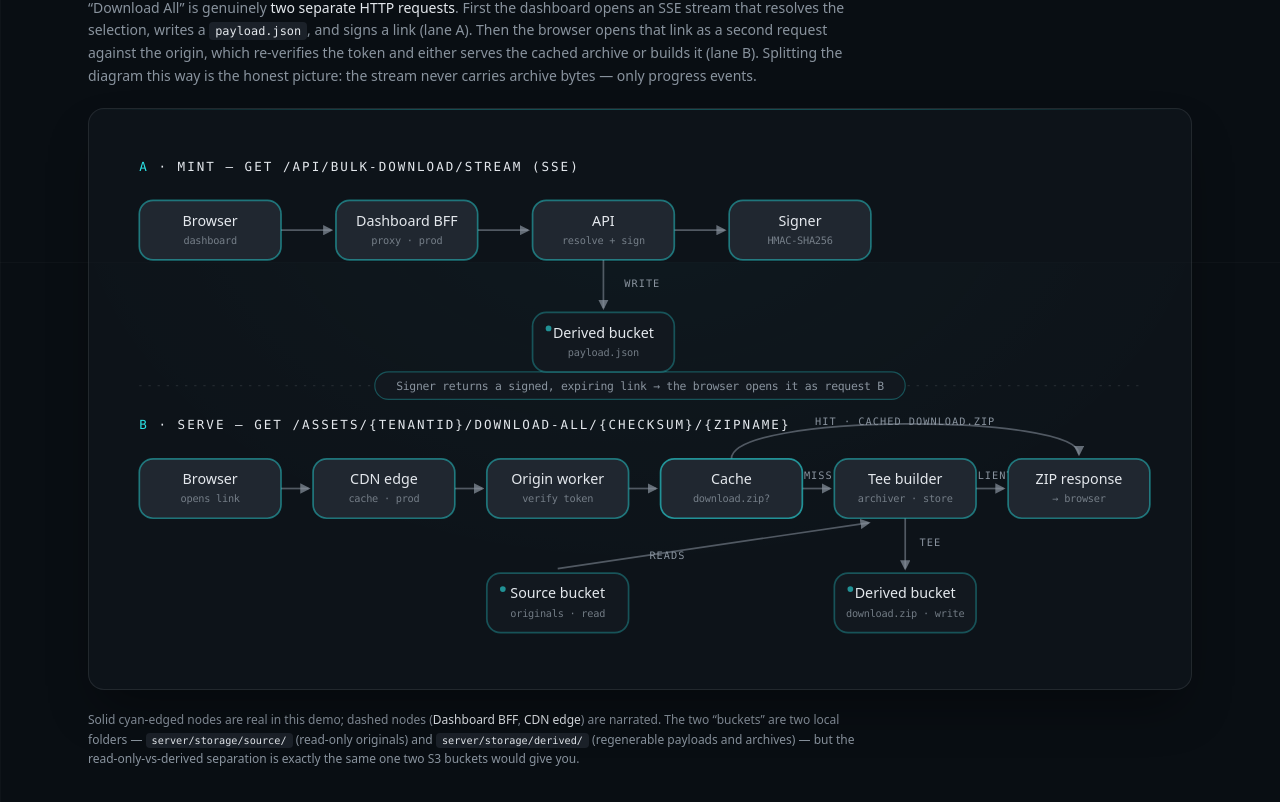
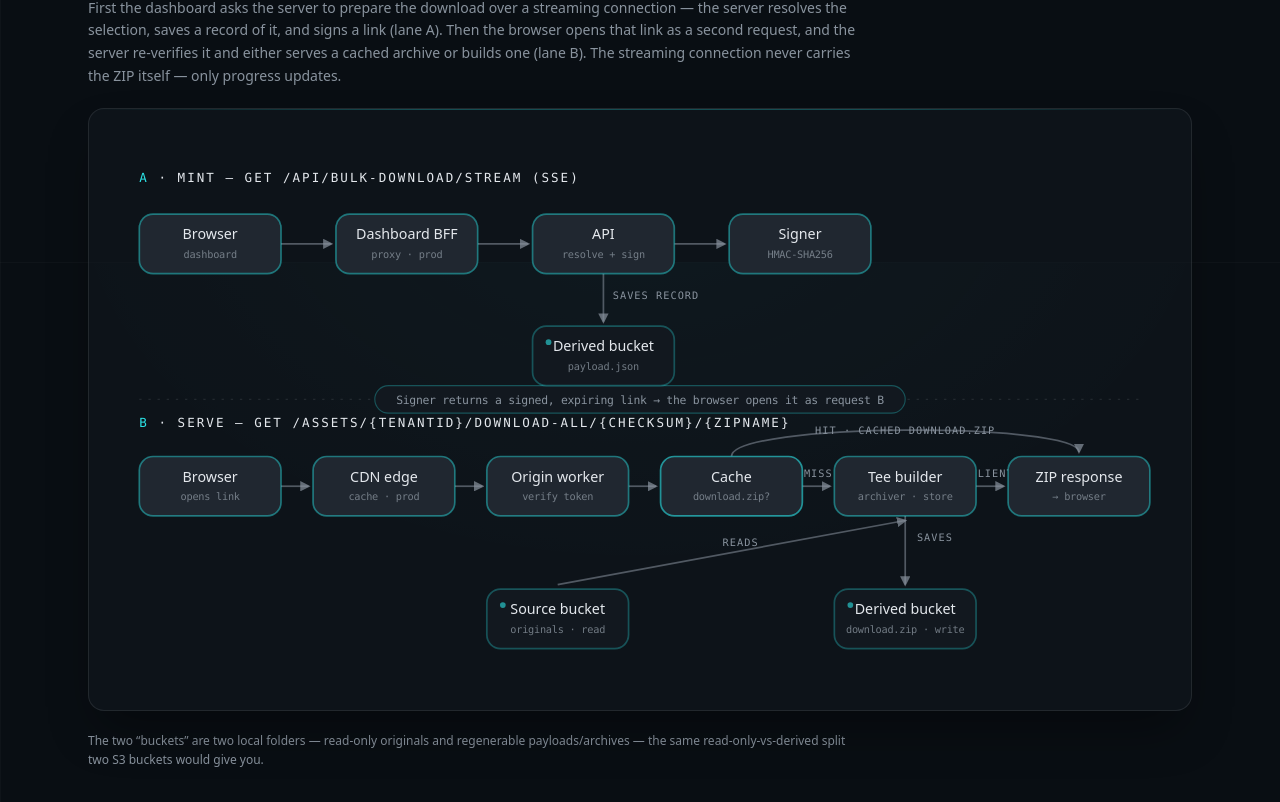
Before and after one commit to Ayush-Ghiya/bulk-download, a React (Vite) app in the folder web/: page /#/how-it-works in a window 1280 px wide. Shown: the part 538-1340 px from the top of the page. Built offline with nearby package versions, Linux system fonts and the light colour scheme.

Commit message:
fix(web): correct architecture-diagram geometry; uniform nodes; plain prose

```diff
--- a/web/src/components/deepdive/ArchitectureDiagram.tsx
+++ b/web/src/components/deepdive/ArchitectureDiagram.tsx
@@ -13,7 +13,7 @@ import type React from "react";
  * ------------------------------------------------------------------ */
 
 const W = 908;
-const H = 452;
+const H = 470;
 const NW = 124;
 const NH = 52;
 
@@ -28,24 +28,24 @@ interface NodeDef {
   kind: Kind;
 }
 
-// ---- Lane A: mint the link (y ~ 48) ----
-const AY = 52;
+// ---- Lane A: mint the link (y ~ 64) ----
+const AY = 64;
 const A_BROWSER = { x: 16, y: AY, title: "Browser", sub: "dashboard", kind: "node" } as const;
 const A_BFF = { x: 188, y: AY, title: "Dashboard BFF", sub: "proxy · prod", kind: "node" } as const;
 const A_API = { x: 360, y: AY, title: "API", sub: "resolve + sign", kind: "node" } as const;
 const A_SIGNER = { x: 532, y: AY, title: "Signer", sub: "HMAC-SHA256", kind: "node" } as const;
-const A_PAYLOAD = { x: 360, y: 150, title: "Derived bucket", sub: "payload.json", kind: "store" } as const;
+const A_PAYLOAD = { x: 360, y: 162, title: "Derived bucket", sub: "payload.json", kind: "store" } as const;
 
 // ---- Lane B: serve the archive (y ~ 276) ----
-const BY = 278;
+const BY = 276;
 const B_BROWSER = { x: 16, y: BY, title: "Browser", sub: "opens link", kind: "node" } as const;
 const B_CDN = { x: 168, y: BY, title: "CDN edge", sub: "cache · prod", kind: "node" } as const;
 const B_ORIGIN = { x: 320, y: BY, title: "Origin worker", sub: "verify token", kind: "node" } as const;
 const B_CACHE = { x: 472, y: BY, title: "Cache", sub: "download.zip?", kind: "decision" } as const;
 const B_TEE = { x: 624, y: BY, title: "Tee builder", sub: "archiver · store", kind: "node" } as const;
 const B_OUT = { x: 776, y: BY, title: "ZIP response", sub: "→ browser", kind: "node" } as const;
-const B_SOURCE = { x: 320, y: 378, title: "Source bucket", sub: "originals · read", kind: "store" } as const;
-const B_DERIVED = { x: 624, y: 378, title: "Derived bucket", sub: "download.zip · write", kind: "store" } as const;
+const B_SOURCE = { x: 320, y: 392, title: "Source bucket", sub: "originals · read", kind: "store" } as const;
+const B_DERIVED = { x: 624, y: 392, title: "Derived bucket", sub: "download.zip · write", kind: "store" } as const;
 
 const NODES: NodeDef[] = [
   A_BROWSER, A_BFF, A_API, A_SIGNER, A_PAYLOAD,
@@ -166,10 +166,10 @@ export function ArchitectureDiagram(): React.JSX.Element {
         </defs>
 
         {/* Lane labels */}
-        <text x={16} y={26} className="fill-foreground font-mono text-[11px] uppercase tracking-[0.16em]">
+        <text x={16} y={36} className="fill-foreground font-mono text-[11px] uppercase tracking-[0.16em]">
           <tspan className="fill-primary">A</tspan> · mint — GET /api/bulk-download/stream (SSE)
         </text>
-        <text x={16} y={252} className="fill-foreground font-mono text-[11px] uppercase tracking-[0.16em]">
+        <text x={16} y={250} className="fill-foreground font-mono text-[11px] uppercase tracking-[0.16em]">
           <tspan className="fill-primary">B</tspan> · serve — GET /assets/{"{tenantId}"}/download-all/{"{checksum}"}/{"{zipName}"}
         </text>
 
@@ -179,15 +179,15 @@ export function ArchitectureDiagram(): React.JSX.Element {
         <Edge d={`M ${right(A_API)} ${ay} L ${A_SIGNER.x - 4} ${ay}`} />
         <Edge
           d={`M ${cx(A_API)} ${A_API.y + NH} L ${cx(A_API)} ${A_PAYLOAD.y - 4}`}
-          label="write"
-          lx={cx(A_API) + 34}
-          ly={A_API.y + NH + 24}
+          label="saves record"
+          lx={cx(A_API) + 46}
+          ly={A_API.y + NH + 22}
         />
 
         {/* Divider — the signed link bridges the two requests */}
-        <line x1={16} y1={214} x2={W - 16} y2={214} className="stroke-border" strokeDasharray="2 6" />
-        <rect x={W / 2 - 232} y={202} width={464} height={24} rx={12} className="fill-card stroke-primary/30" strokeWidth={1} />
-        <text x={W / 2} y={218} textAnchor="middle" className="fill-muted-foreground font-mono text-[10px] tracking-tight">
+        <line x1={16} y1={226} x2={W - 16} y2={226} className="stroke-border" strokeDasharray="2 6" />
+        <rect x={W / 2 - 232} y={214} width={464} height={24} rx={12} className="fill-card stroke-primary/30" strokeWidth={1} />
+        <text x={W / 2} y={230} textAnchor="middle" className="fill-muted-foreground font-mono text-[10px] tracking-tight">
           Signer returns a signed, expiring link → the browser opens it as request B
         </text>
 
@@ -210,24 +210,24 @@ export function ArchitectureDiagram(): React.JSX.Element {
 
         {/* HIT bypass arc — cache-check jumps straight to the response */}
         <Edge
-          d={`M ${cx(B_CACHE)} ${B_CACHE.y} C ${cx(B_CACHE)} ${B_CACHE.y - 40}, ${cx(B_OUT)} ${B_OUT.y - 40}, ${cx(B_OUT)} ${B_OUT.y - 4}`}
+          d={`M ${cx(B_CACHE)} ${B_CACHE.y} C ${cx(B_CACHE)} ${B_CACHE.y - 30}, ${cx(B_OUT)} ${B_OUT.y - 30}, ${cx(B_OUT)} ${B_OUT.y - 4}`}
           label="hit · cached download.zip"
           lx={(cx(B_CACHE) + cx(B_OUT)) / 2}
-          ly={B_CACHE.y - 30}
+          ly={B_CACHE.y - 20}
         />
 
         {/* Bucket edges */}
         <Edge
-          d={`M ${cx(B_SOURCE)} ${B_SOURCE.y - 4} L ${B_TEE.x + 30} ${B_TEE.y + NH + 4}`}
+          d={`M ${cx(B_SOURCE)} ${B_SOURCE.y - 4} L ${cx(B_TEE)} ${B_TEE.y + NH + 4}`}
           label="reads"
-          lx={cx(B_SOURCE) + 96}
-          ly={B_SOURCE.y - 12}
+          lx={(cx(B_SOURCE) + cx(B_TEE)) / 2 + 8}
+          ly={(B_SOURCE.y + B_TEE.y + NH) / 2 - 6}
         />
         <Edge
           d={`M ${cx(B_TEE)} ${B_TEE.y + NH} L ${cx(B_DERIVED)} ${B_DERIVED.y - 4}`}
-          label="tee"
-          lx={cx(B_TEE) + 22}
-          ly={B_TEE.y + NH + 24}
+          label="saves"
+          lx={cx(B_TEE) + 26}
+          ly={B_TEE.y + NH + 22}
         />
 
         {NODES.map((n) => (
--- a/web/src/pages/DeepDivePage.tsx
+++ b/web/src/pages/DeepDivePage.tsx
@@ -252,25 +252,21 @@ export function DeepDivePage(): React.JSX.Element {
       <section className="flex flex-col gap-5">
         <SectionHeader index="01" label="Topology" title="The production architecture" />
         <p className="max-w-3xl text-sm leading-relaxed text-muted-foreground">
-          &ldquo;Download All&rdquo; is genuinely <span className="text-foreground">two
-          separate HTTP requests</span>. First the dashboard opens an SSE stream that
-          resolves the selection, writes a <Term>payload.json</Term>, and signs a link
-          (lane A). Then the browser opens that link as a second request against the
-          origin, which re-verifies the token and either serves the cached archive or
-          builds it (lane B). Splitting the diagram this way is the honest picture: the
-          stream never carries archive bytes — only progress events.
+          First the dashboard asks the server to prepare the download over a
+          streaming connection — the server resolves the selection, saves a
+          record of it, and signs a link (lane A). Then the browser opens
+          that link as a second request, and the server re-verifies it and
+          either serves a cached archive or builds one (lane B). The
+          streaming connection never carries the ZIP itself — only progress
+          updates.
         </p>
         <div className="edge-glow relative overflow-hidden rounded-2xl border border-border bg-card/60 p-4 shadow-2xl shadow-black/40 sm:p-8">
           <ArchitectureDiagram />
         </div>
         <p className="max-w-3xl text-xs leading-relaxed text-muted-foreground">
-          Solid cyan-edged nodes are real in this demo; dashed nodes
-          (<span className="text-foreground">Dashboard BFF</span>,{" "}
-          <span className="text-foreground">CDN edge</span>) are narrated. The two
-          &ldquo;buckets&rdquo; are two local folders — <Term>server/storage/source/</Term>{" "}
-          (read-only originals) and <Term>server/storage/derived/</Term> (regenerable
-          payloads and archives) — but the read-only-vs-derived separation is exactly the
-          same one two S3 buckets would give you.
+          The two &ldquo;buckets&rdquo; are two local folders — read-only
+          originals and regenerable payloads/archives — the same
+          read-only-vs-derived split two S3 buckets would give you.
         </p>
       </section>
 
```
